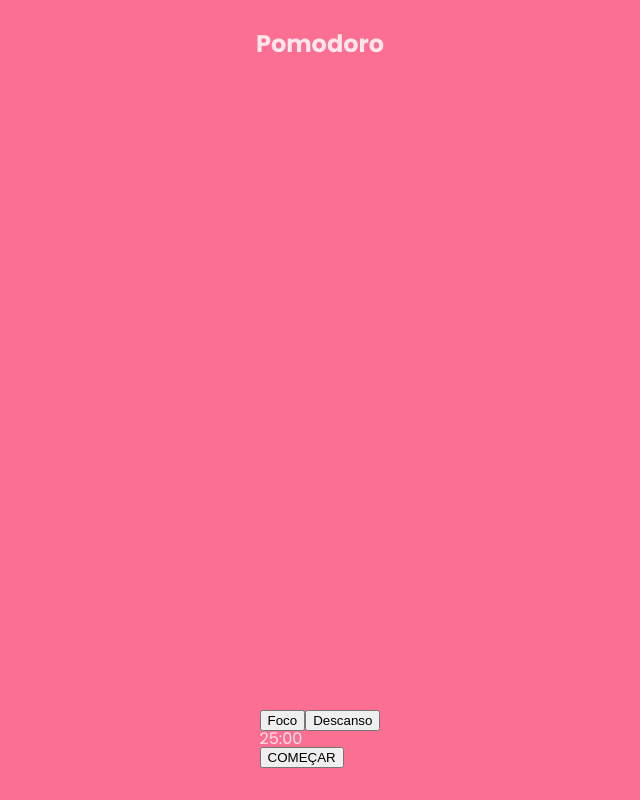
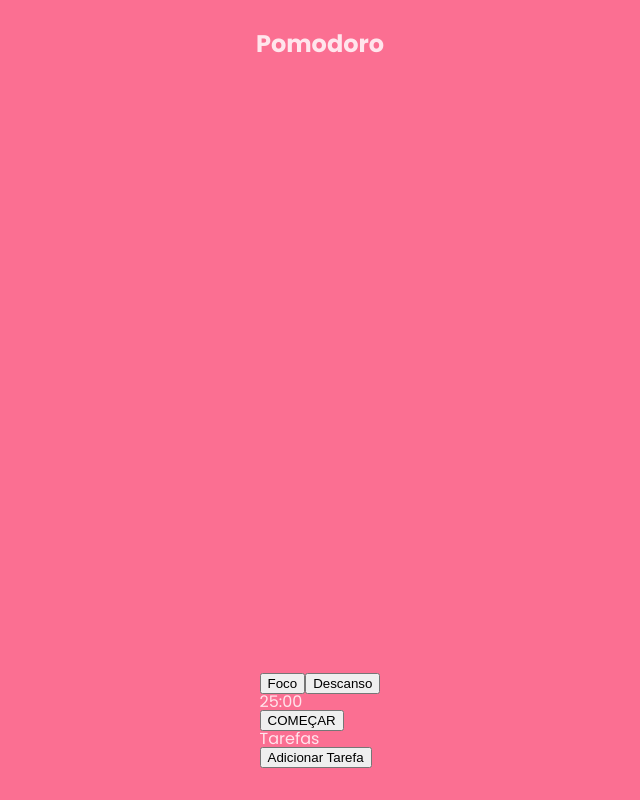
Before and after one commit to jeancarloslima/metodo-pomorodo, a React (Vite) app: page / in a window 1280 px wide. Shown: the whole page, without its empty margins (320-960 px from the left). Built offline with nearby package versions, Linux system fonts and the light colour scheme.

Commit message:
Adicionando funcionamento inicial da lista de tarefas

```diff
--- a/src/App.jsx
+++ b/src/App.jsx
@@ -1,6 +1,7 @@
 import './App.css'
 import ContadorRegressivo from './components/ContadorRegressivo'
 import EditorTempos from './components/EditorTempos'
+import ListaTarefas from './components/ListaTarefas'
 
 function App() {
 
@@ -16,7 +17,7 @@ function App() {
       <main>
         <div id="main-container">
           <ContadorRegressivo />
-          <EditorTempos />
+          <ListaTarefas />
         </div>
       </main>
     </div>
--- a/src/components/ListaTarefas/index.jsx
+++ b/src/components/ListaTarefas/index.jsx
@@ -1,5 +1,57 @@
+import { useRef, useState } from "react";
 import "./lsita-tarefas.css";
 
 export default function ListaTarefas() {
+  const [criandoTarefa, setCriandoTarefa] = useState(false);
+  const [listaTarefas, setListaTarefas] = useState(
+    JSON.parse(localStorage.getItem("lista-tarefas")) || [],
+  );
+  const [id, setId] = useState(
+    listaTarefas.length > 0 ? listaTarefas.length - 1 : 0,
+  );
+  const inputRef = useRef(null);
 
+  function handleCriaTarefa() {
+    const valor = inputRef.current.value;
+
+    if (valor.trim() !== "") {
+        const listaAtualizada = [...listaTarefas, {id: id, texto: valor}]
+
+        setListaTarefas(listaAtualizada);
+        setId((valorAtual) => valorAtual + 1);
+
+        localStorage.setItem("lista-tarefas", JSON.stringify(listaAtualizada));
+    }
+  }
+
+  return (
+    <div className="lista-tarefas-container">
+      <h2>Tarefas</h2>
+      {listaTarefas.map((item) => (
+        <li className="item-tarefa" key={item.id}>
+          {item.texto}
+        </li>
+      ))}
+      {!criandoTarefa && (
+        <button
+          onClick={() => setCriandoTarefa(true)}
+          className="btn-add-tarefa"
+        >
+          Adicionar Tarefa
+        </button>
+      )}
+      {criandoTarefa && (
+        <div className="cria-tarefa-container">
+          <input ref={inputRef} type="text" name="tarefa" id="tarefa" />
+          <button
+            onClick={() => setCriandoTarefa(false)}
+            className="btn-cancela-tarefa"
+          >
+            Cancelar
+          </button>
+          <button onClick={handleCriaTarefa} className="btn-cancela-tarefa">Salvar</button>
+        </div>
+      )}
+    </div>
+  );
 }
```
